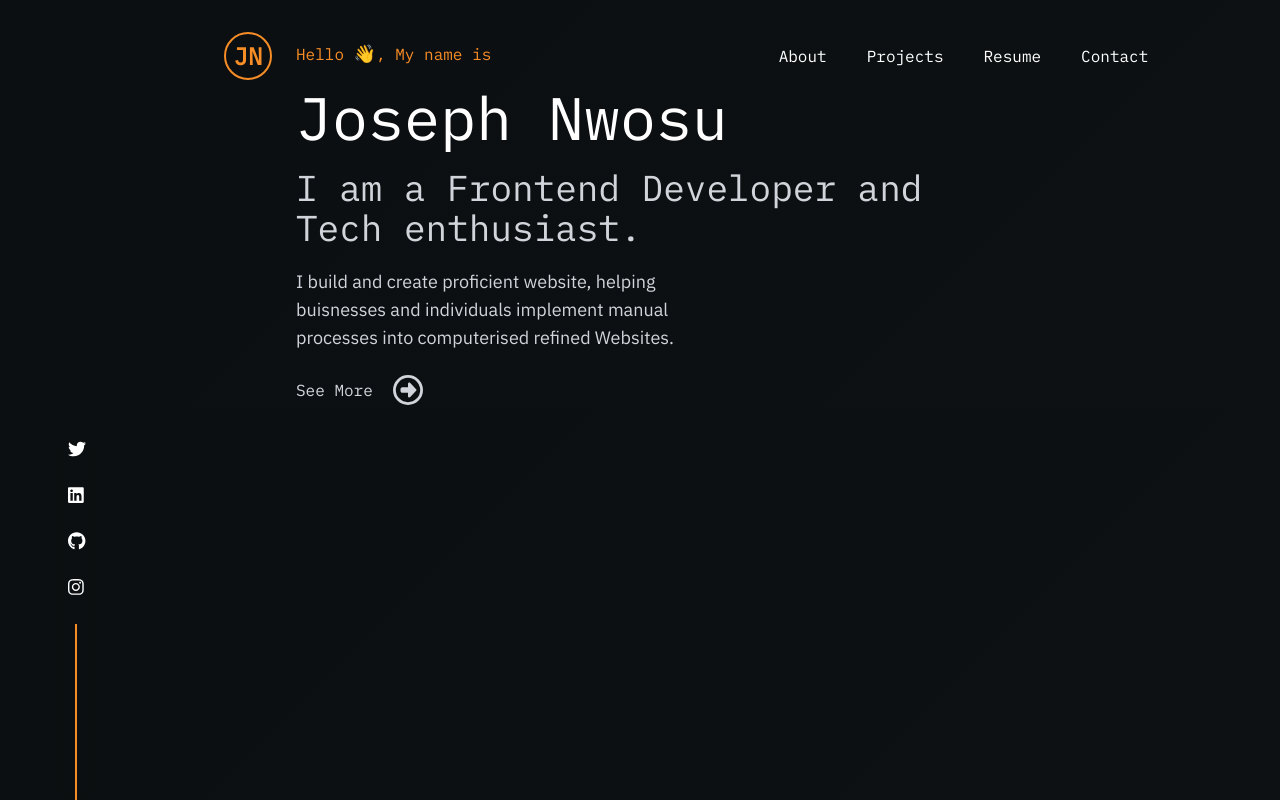
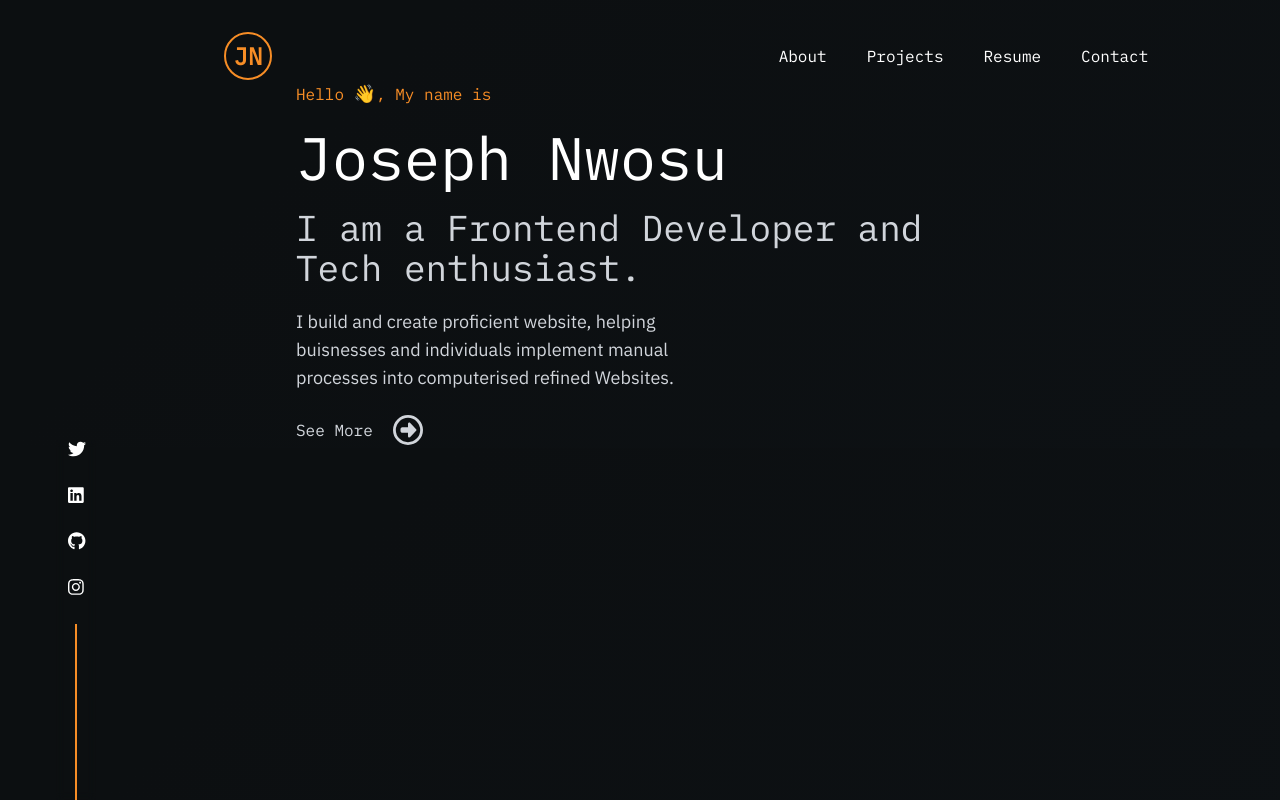
Before and after one commit to JosephChuksN/JosephChuksN, a React (Create React App) app: page / in a window 1280 px wide. Built offline with nearby package versions, Linux system fonts and the light colour scheme.

Commit message:
fixed home page and nav conflict

```diff
--- a/src/components/Home.tsx
+++ b/src/components/Home.tsx
@@ -6,7 +6,7 @@ import { Slide } from 'react-awesome-reveal'
 
 const Home:React.FC = () => {
   return (
-    <div className=" md:w-3/5 mx-auto px-3 md:px-10">
+    <div className=" md:w-3/5 mx-auto px-3 md:px-10 pt-16 lg:pt-10">
         <Slide>
     <div className="pt-16 lg:pt-10 flex flex-col gap-7 md:gap-5 ">
       <span className="text-[#F78D26] font-headers">Hello <span className="text-lg ">👋</span>, My name is</span>
--- a/src/components/Navbar.tsx
+++ b/src/components/Navbar.tsx
@@ -55,7 +55,7 @@ useEffect(():void=>{
        <span className="text-2xl p-0.5 flex items-center justify-center font-bold text-[#F78D26] border-2 rounded-full border-[#F78D26] w-12 h-12  ">JN</span>
        <span onClick={()=>{setshow(!show)}} className="lg:hidden text-3xl p-1 text-[#F78D26]"><FontAwesomeIcon icon={faBars} /></span>
 
-       <div className={`fixed lg:static py-36 lg:py-0 justify-start items-center lg:justify-between lg:items-start top-0  left-0  h-full w-full lg:w-1/3 flex flex-col md:flex-row bg-[#0d1114] transition-all duration-500 delay-100 ease-in-out z-10 lg:bg-transparent gap-10 lg:opacity-100  font-medium text-2xl lg:text-base   ${show? "opacity-100" : "opacity-0"}`}>
+       <div  className={`fixed overscroll-none lg:static py-36 lg:py-0 justify-start items-center lg:justify-between lg:items-start top-0  left-0  h-full w-full lg:w-1/3 flex flex-col md:flex-row bg-[#0d1114] transition-all duration-500 delay-100 ease-in-out z-10 lg:bg-transparent gap-10 lg:opacity-100  font-medium text-2xl lg:text-base   ${show? "opacity-100" : "opacity-0"}`}>
 
             <span onClick={()=>{setshow(!show)}} className="absolute top-8 right-5 p-1 text-[#F78D26] text-4xl lg:hidden"><FontAwesomeIcon icon={faClose} /></span>
 
```
